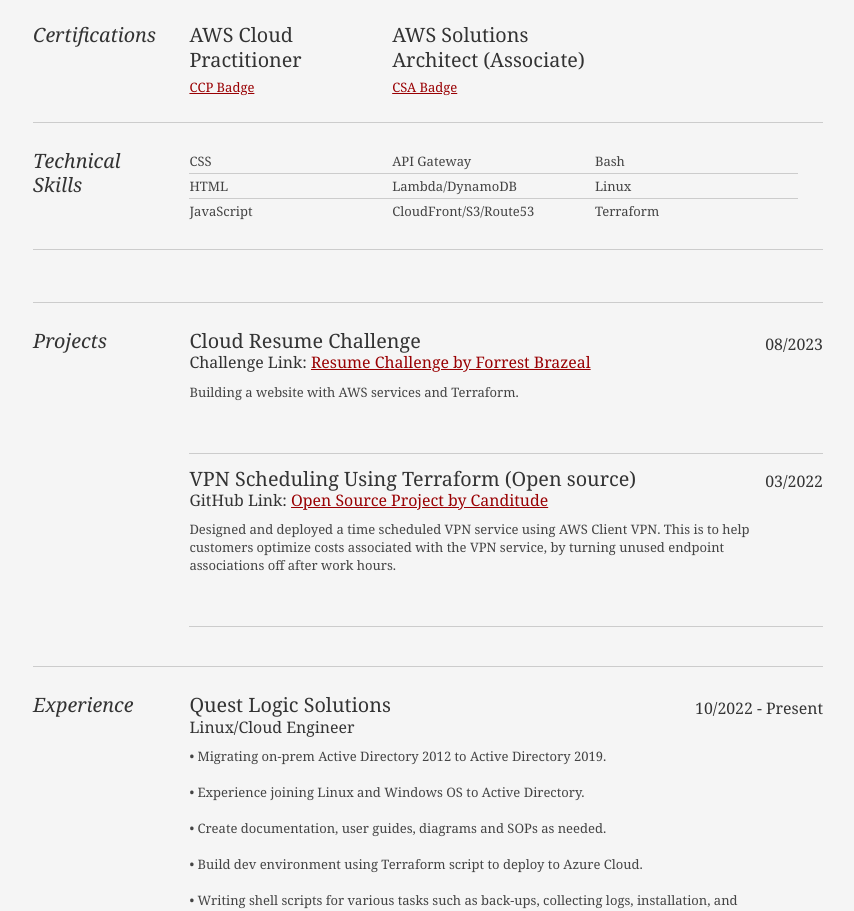
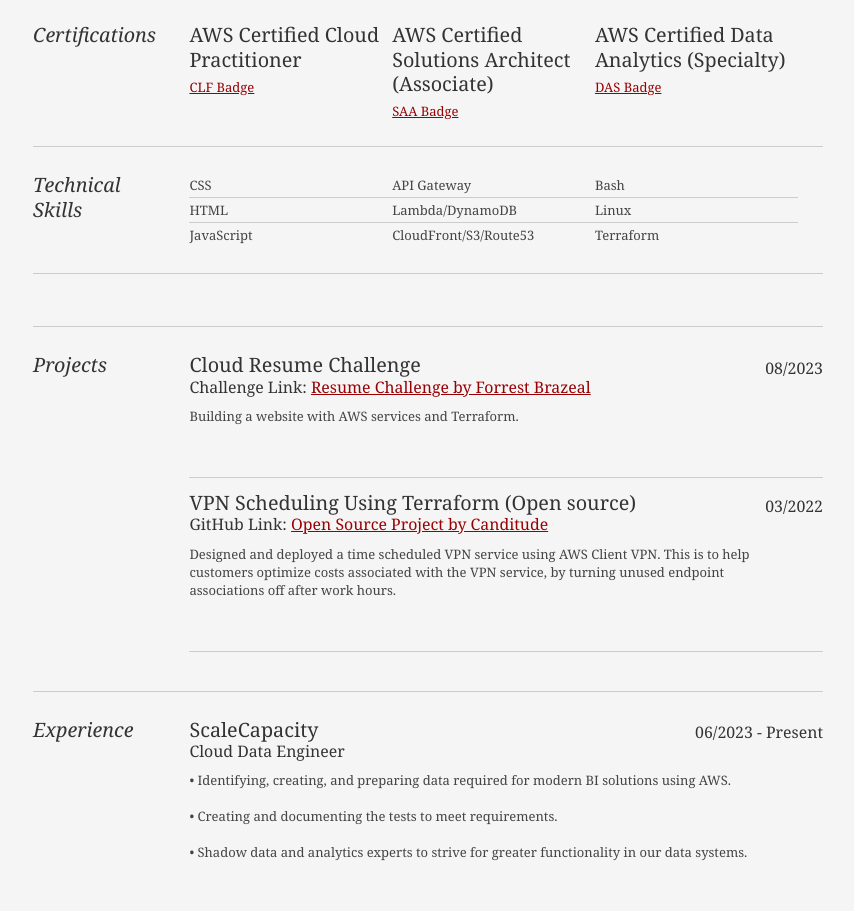
Before and after one commit to Oyaps/aws_cloud_resume_challenge, a plain HTML site: page resume-frontend/index.html in a window 1280 px wide. Shown: the part 506-1417 px from the top of the page, without its empty margins (212-1066 px from the left). Drawn offline with Linux system fonts and the light colour scheme; no server answers.

Commit message:
ignored files

```diff
--- a/resume-frontend/index.html
+++ b/resume-frontend/index.html
@@ -68,13 +68,18 @@
 						<div class="yui-u">
 
 								<div class="talent">
-									<h2>AWS Cloud Practitioner</h2>
-									<p><a href="https://www.credly.com/badges/126ee248-adac-42af-b33d-76bd737c003b/public_url">CCP Badge</a>	</p>
+									<h2>AWS Certified Cloud Practitioner</h2>
+									<p><a href="https://www.credly.com/badges/126ee248-adac-42af-b33d-76bd737c003b/public_url">CLF Badge</a>	</p>
 								</div>
 
 								<div class="talent">
-									<h2>AWS Solutions Architect (Associate)</h2>
-									<p><a href="https://www.credly.com/badges/6d379b8f-5c49-4a36-aa7a-cf1146df7ae1/public_url">CSA Badge</a> </p>
+									<h2>AWS Certified Solutions Architect (Associate)</h2>
+									<p><a href="https://www.credly.com/badges/6d379b8f-5c49-4a36-aa7a-cf1146df7ae1/public_url">SAA Badge</a> </p>
+								</div>
+
+								<div class="talent">
+									<h2>AWS Certified Data Analytics (Specialty)</h2>
+									<p><a href="https://www.credly.com/badges/4d3dfc03-3ac9-4912-be92-21664345afa6/public_url">DAS Badge</a> </p>
 								</div>
 
 								<!-- <div class="talent">
@@ -152,9 +157,24 @@
 						<div class="yui-u">
 
 							<div class="job">
+								<h2>ScaleCapacity</h2>
+								<h3>Cloud Data Engineer</h3>
+								<h4>06/2023 - Present</h4>
+								<p>
+								• Identifying, creating, and preparing data required for modern BI solutions using AWS.
+								<br>
+								<br>
+								• Creating and documenting the tests to meet requirements.
+								<br>
+								<br>
+								• Shadow data and analytics experts to strive for greater functionality in our data systems.
+								</p>
+							</div>
+
+							<div class="job">
 								<h2>Quest Logic Solutions</h2>
 								<h3>Linux/Cloud Engineer </h3>
-								<h4>10/2022 - Present</h4>
+								<h4>10/2022 - 06/2023</h4>
 								<p>
 								• Migrating on-prem Active Directory 2012 to Active Directory 2019.
 								<br>
@@ -193,23 +213,6 @@
 								</p>
 							</div>
 
-							<div class="job">
-								<h2>GetINNOtized</h2>
-								<h3>Cloud Technology Trainer</h3>
-								<h4>08/2021 - 07/2022</h4>
-								<p>
-								• Developed and coordinated training sessions to help individuals learn AWS Services and Best Practices.
-								<br>
-								<br>
-								• Identified areas of concern uncovered during training sessions and suggested methods to reduce risk.
-								<br>
-								<br>
-								• Managed infrastructure services in a production environment to ensure high availability and reliability.
-								<br>
-								<br>
-								• Assisted students to navigate and understand cloud services via teams, email, and telephone.
-								</p>
-							</div>
 						</div><!--// .yui-u -->
 					</div><!--// .yui-gf -->
 
@@ -245,7 +248,7 @@
 		<div id="ft">
 			<p>Linda Oyapi Asamoah &mdash; <a href="mailto:oyapiasamoah@gmail.com">oyapiasamoah@gmail.com</a> &mdash; (443)-985-4591</p>
 			<p>You are visitor number <a id="visitors"></a> </p>
-			<p>Last updated: Sunday, 13th August 2023 </p>
+			<p>Last updated: Monday, 14th August 2023 </p>
 		</div><!--// footer -->
 
 	</div><!-- // inner -->
```
Also changed, not shown: 4 other files.
